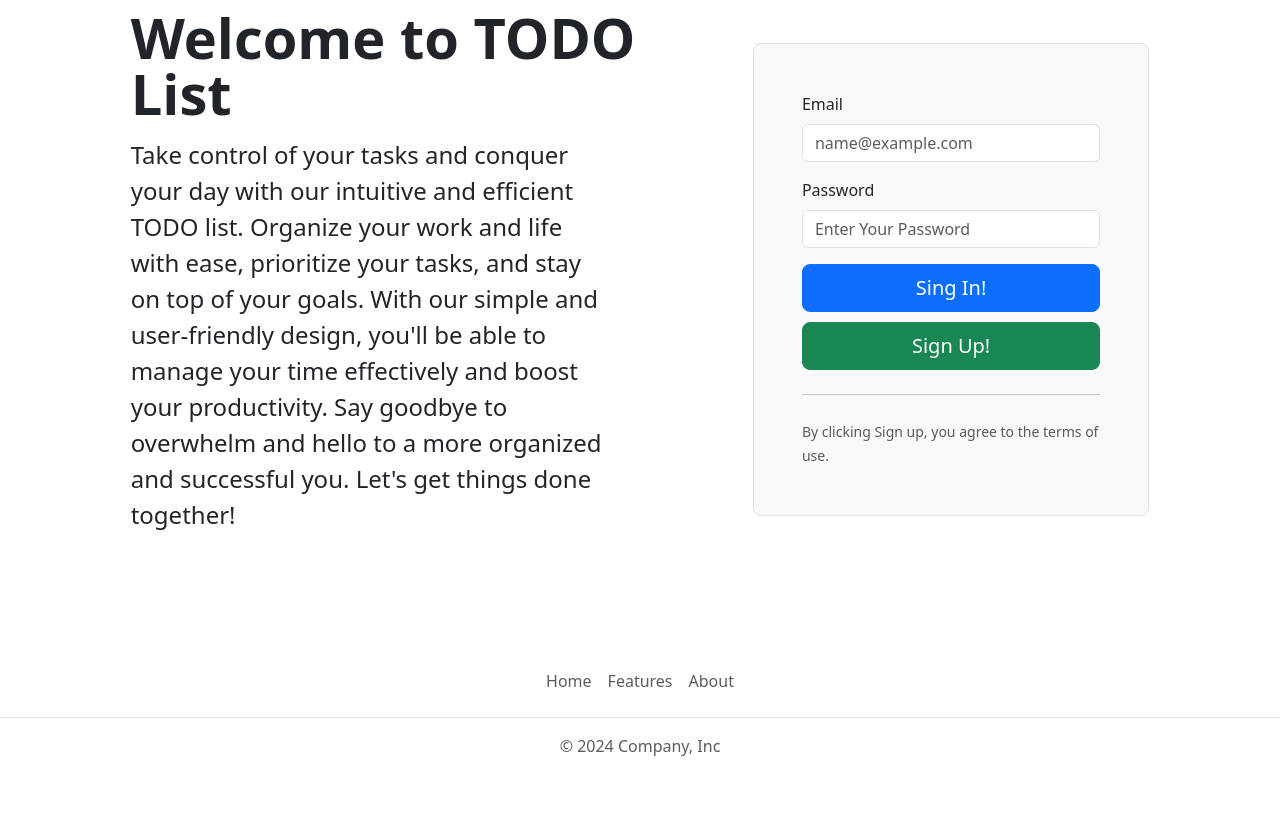
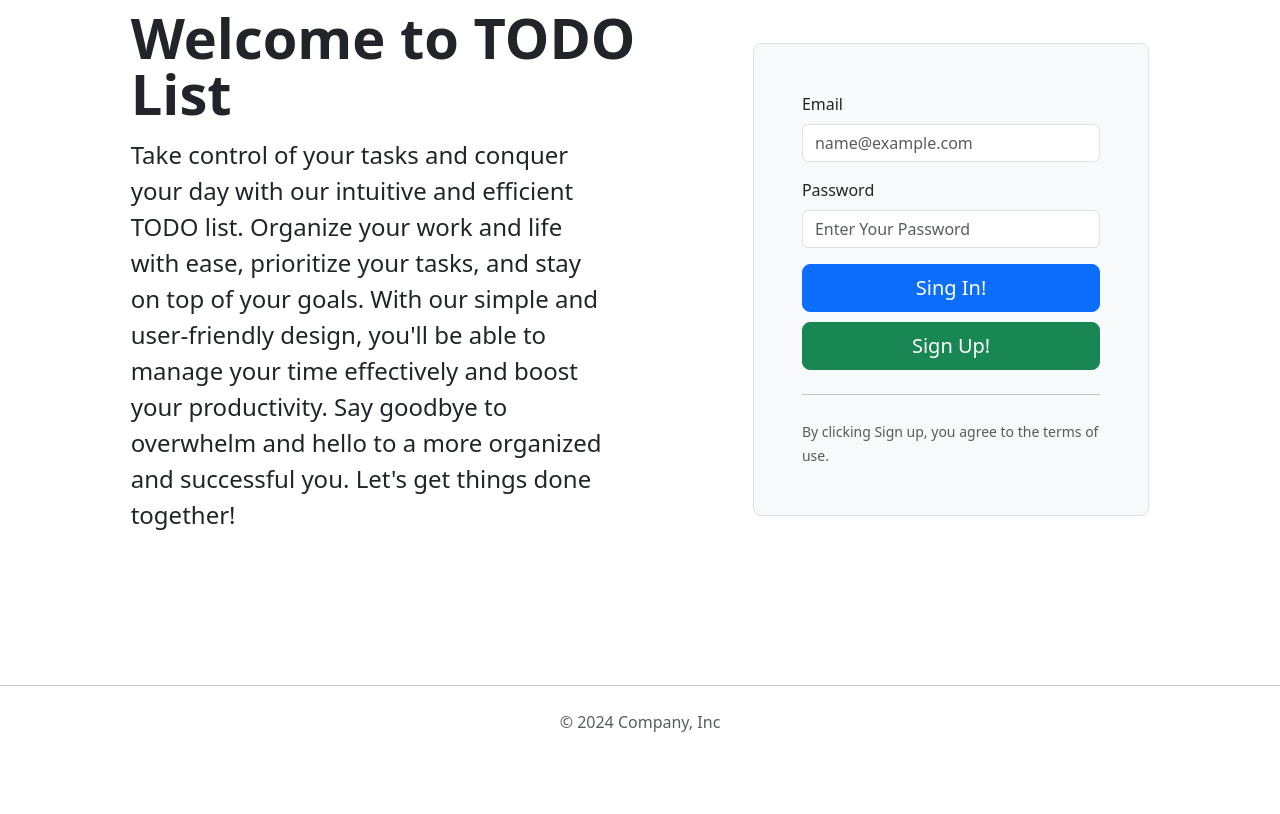
Before and after one commit to A-Trendafilov/TODO-List, a Flask app: page / in a window 1280 px wide. Shown: the part 176-990 px from the top of the page. After the commit the page ends 908 px from the top, so only its background shows below. Run offline with Flask 3, Linux system fonts and the light colour scheme; some libraries are stand-ins or nearby versions.

Commit message:
reformating base.html

```diff
--- a/templates/base.html
+++ b/templates/base.html
@@ -45,8 +45,8 @@
         <a href="#" class="d-block link-dark text-decoration-none dropdown-toggle" id="dropdownUser1"
            data-bs-toggle="dropdown" aria-expanded="false">{{ current_user.name }}</a>
         <ul class="dropdown-menu text-small" aria-labelledby="dropdownUser1">
-          <li><a class="dropdown-item" href="#">New project...</a></li>
-          <li><a class="dropdown-item" href="#">Settings</a></li>
+          <li><a class="dropdown-item" href="{{url_for('tasks')}}">New Task.</a></li>
+          <li><a class="dropdown-item" href="{{url_for('completed_tasks')}}">Completed Tasks.</a></li>
           <li><a class="dropdown-item" href="#">Profile</a></li>
           <li>
             <hr class="dropdown-divider">
@@ -103,11 +103,7 @@
 </section>
 <!-- ======= Footer ======= -->
 <footer class="footer mt-auto py-3 my-4">
-  <ul class="nav justify-content-center border-bottom pb-3 mb-3">
-    <li class="nav-item"><a href="#" class="nav-link px-2 text-body-secondary">Home</a></li>
-    <li class="nav-item"><a href="#" class="nav-link px-2 text-body-secondary">Features</a></li>
-    <li class="nav-item"><a href="#" class="nav-link px-2 text-body-secondary">About</a></li>
-  </ul>
+  <hr class="my-4">
   <p class="text-center text-body-secondary">© 2024 Company, Inc</p>
 </footer>
 <!-- ======= End Footer ======= -->
```
